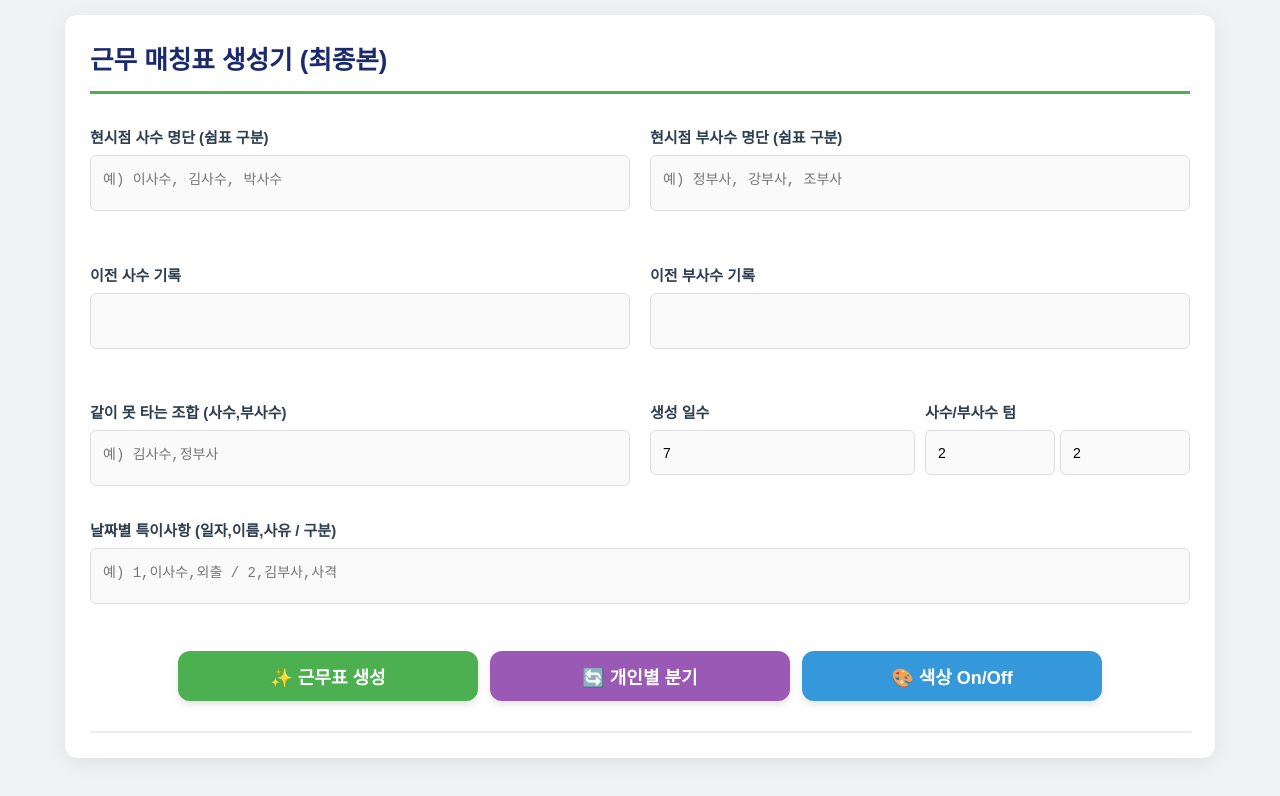
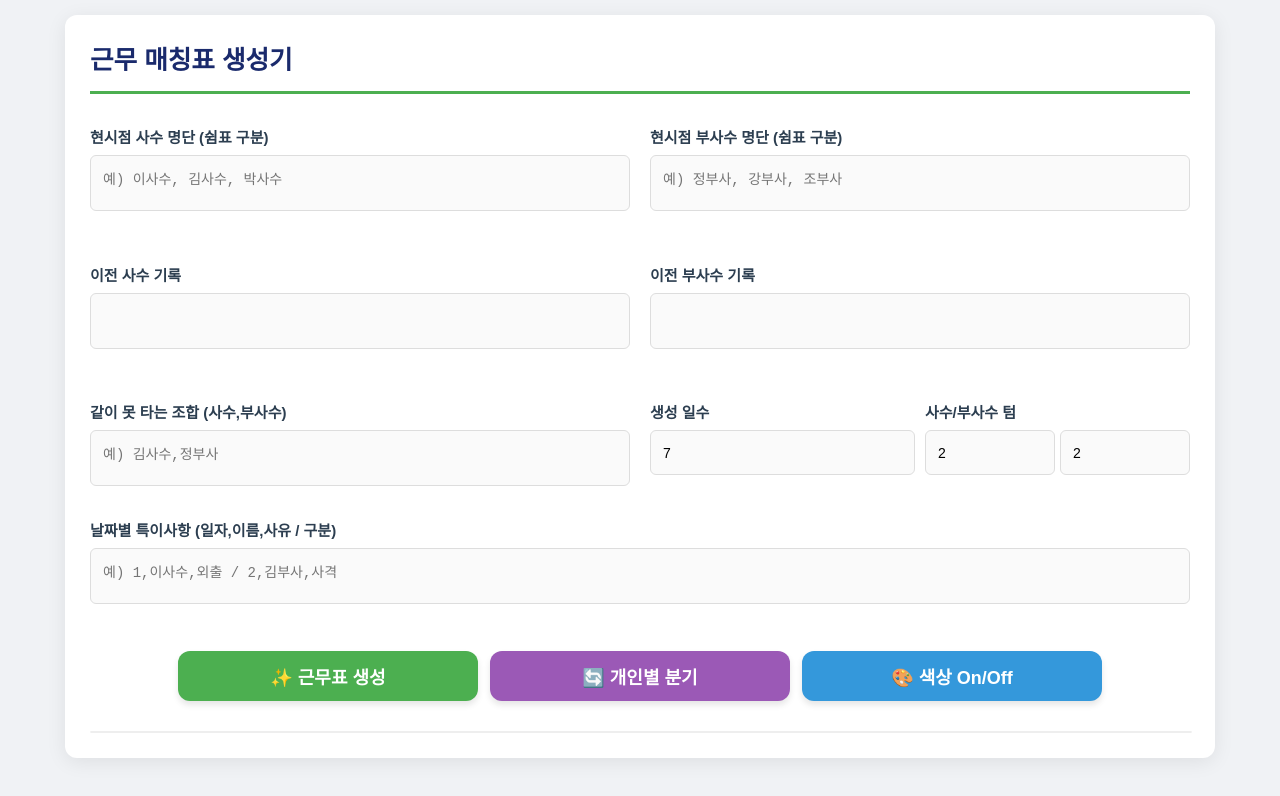
Before and after one commit to asdfg-page/asdfg-page.github.io, a plain HTML site: page index.html in a window 1280 px wide. Drawn offline with Linux system fonts and the light colour scheme.

Commit message:
Remove '최종본' from main heading

```diff
--- a/index.html
+++ b/index.html
@@ -77,7 +77,7 @@
 </head>
 <body>
 <div class="container">
-    <h1>근무 매칭표 생성기 (최종본)</h1>
+    <h1>근무 매칭표 생성기</h1>
     <div class="input-grid">
         <div>
             <h3>현시점 사수 명단 (쉼표 구분)</h3>
```
